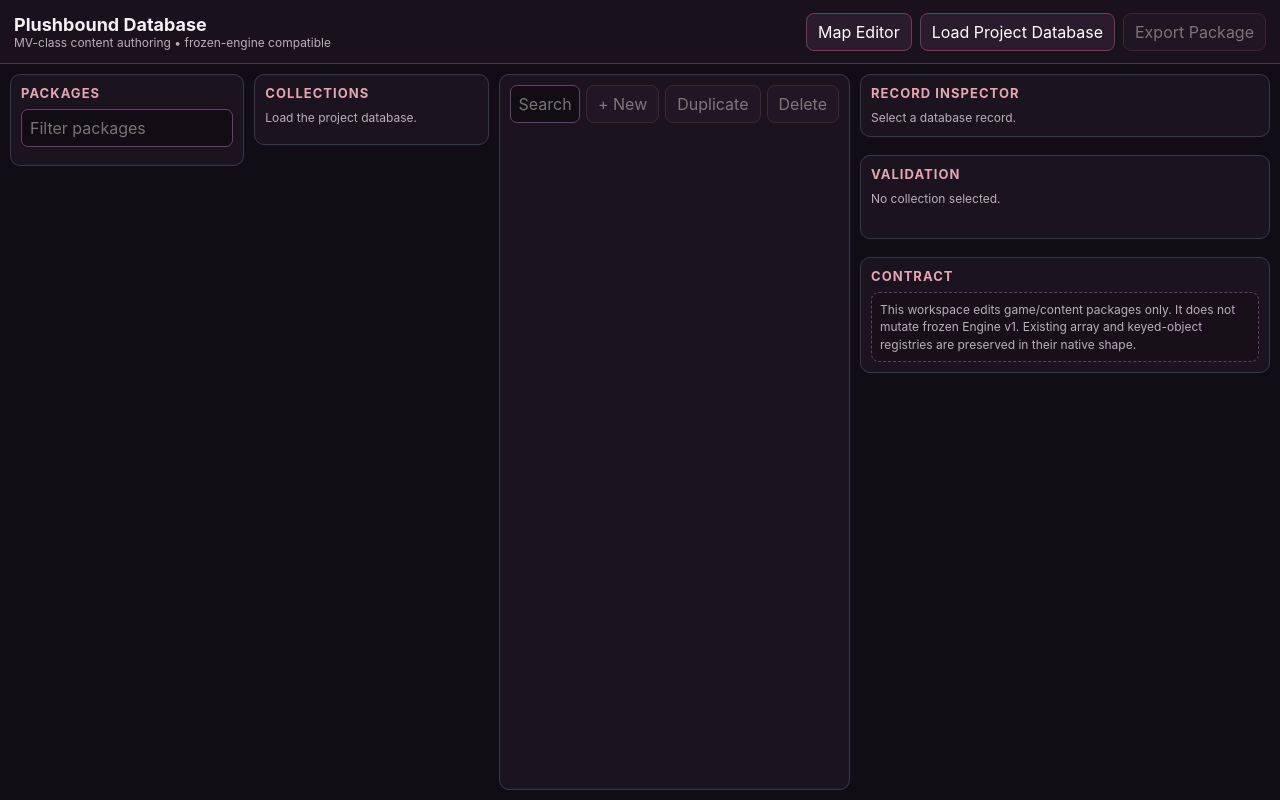
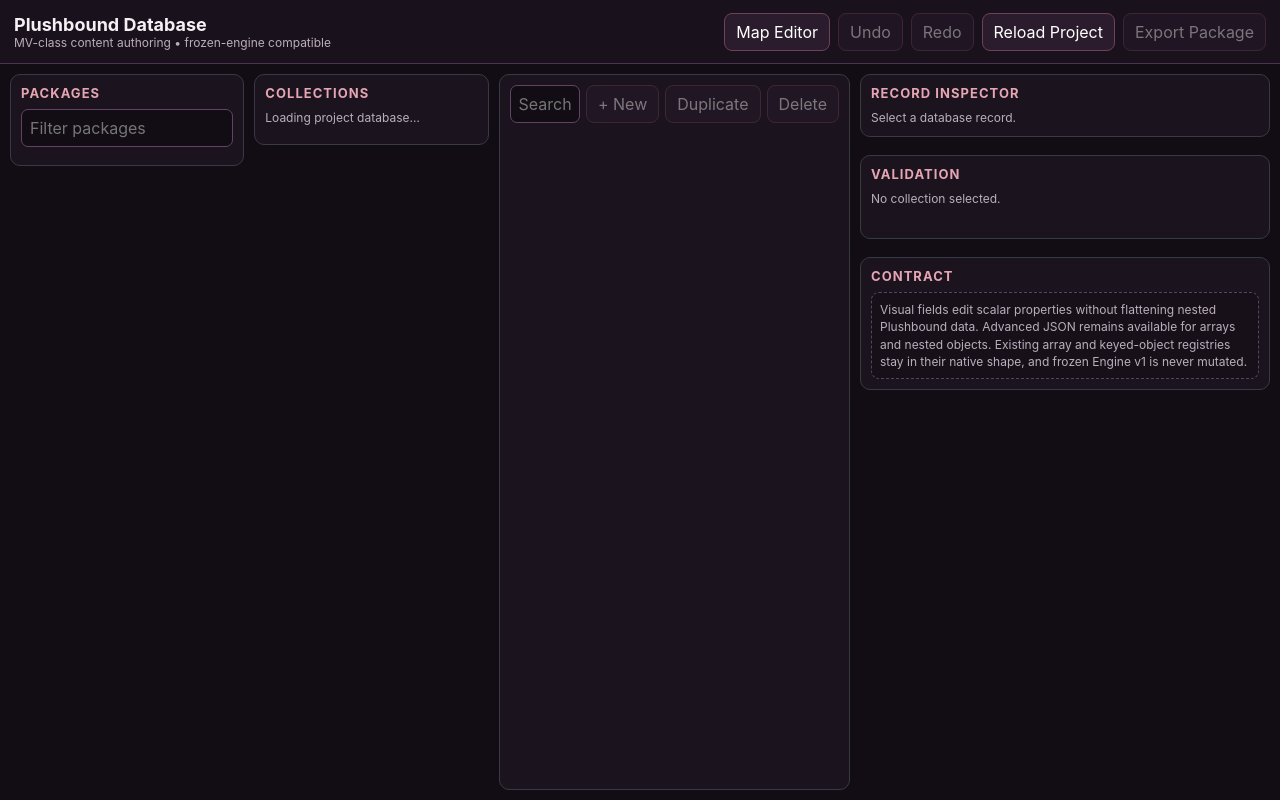
Before and after one commit to nobleknights015-maker/Plushbound-Legends-mobile, a plain HTML site: page tools/editor/database.html in a window 1280 px wide. Drawn offline with Linux system fonts and the light colour scheme.

Commit message:
Add MV-style database field workspace

```diff
--- a/tools/editor/database.html
+++ b/tools/editor/database.html
@@ -11,23 +11,23 @@
   <div id="databaseApp">
     <header class="topbar">
       <div><strong>Plushbound Database</strong><span class="sub">MV-class content authoring • frozen-engine compatible</span></div>
-      <div class="actions"><a class="button" href="./index.html">Map Editor</a><button id="loadDatabase">Load Project Database</button><button id="exportPackage" disabled>Export Package</button></div>
+      <div class="actions"><a class="button" href="./index.html">Map Editor</a><button id="undoDatabase" disabled>Undo</button><button id="redoDatabase" disabled>Redo</button><button id="loadDatabase">Reload Project</button><button id="exportPackage" disabled>Export Package</button></div>
     </header>
     <main class="database-workspace">
       <aside class="database-sidebar">
         <section><h2>Packages</h2><input id="packageSearch" placeholder="Filter packages"><div id="packageList" class="database-list"></div></section>
       </aside>
       <aside class="database-sidebar">
-        <section><h2>Collections</h2><div id="packageMeta" class="meta">Load the project database.</div><div id="collectionList" class="database-list"></div></section>
+        <section><h2>Collections</h2><div id="packageMeta" class="meta">Loading project database…</div><div id="collectionList" class="database-list"></div></section>
       </aside>
       <section class="database-records">
         <div class="database-toolbar"><input id="recordSearch" placeholder="Search records"><button id="newRecord" disabled>+ New</button><button id="duplicateRecord" disabled>Duplicate</button><button id="deleteRecord" disabled>Delete</button></div>
         <div id="recordList" class="record-list"></div>
       </section>
       <aside class="database-inspector">
-        <section><h2>Record Inspector</h2><div id="recordEmpty" class="meta">Select a database record.</div><div id="recordEditor" hidden><div id="recordIdentity" class="meta"></div><textarea id="recordJson" rows="24" spellcheck="false"></textarea><button id="applyRecord">Apply Record</button></div></section>
+        <section><h2>Record Inspector</h2><div id="recordEmpty" class="meta">Select a database record.</div><div id="recordEditor" hidden><div id="recordIdentity" class="meta"></div><div id="fieldEditor" class="field-editor"></div><button id="applyFields">Apply Fields</button><details class="advanced-json"><summary>Advanced JSON</summary><textarea id="recordJson" rows="20" spellcheck="false"></textarea><button id="applyRecord">Apply JSON</button></details></div></section>
         <section><h2>Validation</h2><div id="validationSummary" class="meta">No collection selected.</div><div id="validationIssues" class="page-summary"></div></section>
-        <section><h2>Contract</h2><div class="note">This workspace edits game/content packages only. It does not mutate frozen Engine v1. Existing array and keyed-object registries are preserved in their native shape.</div></section>
+        <section><h2>Contract</h2><div class="note">Visual fields edit scalar properties without flattening nested Plushbound data. Advanced JSON remains available for arrays and nested objects. Existing array and keyed-object registries stay in their native shape, and frozen Engine v1 is never mutated.</div></section>
       </aside>
     </main>
   </div>
```
